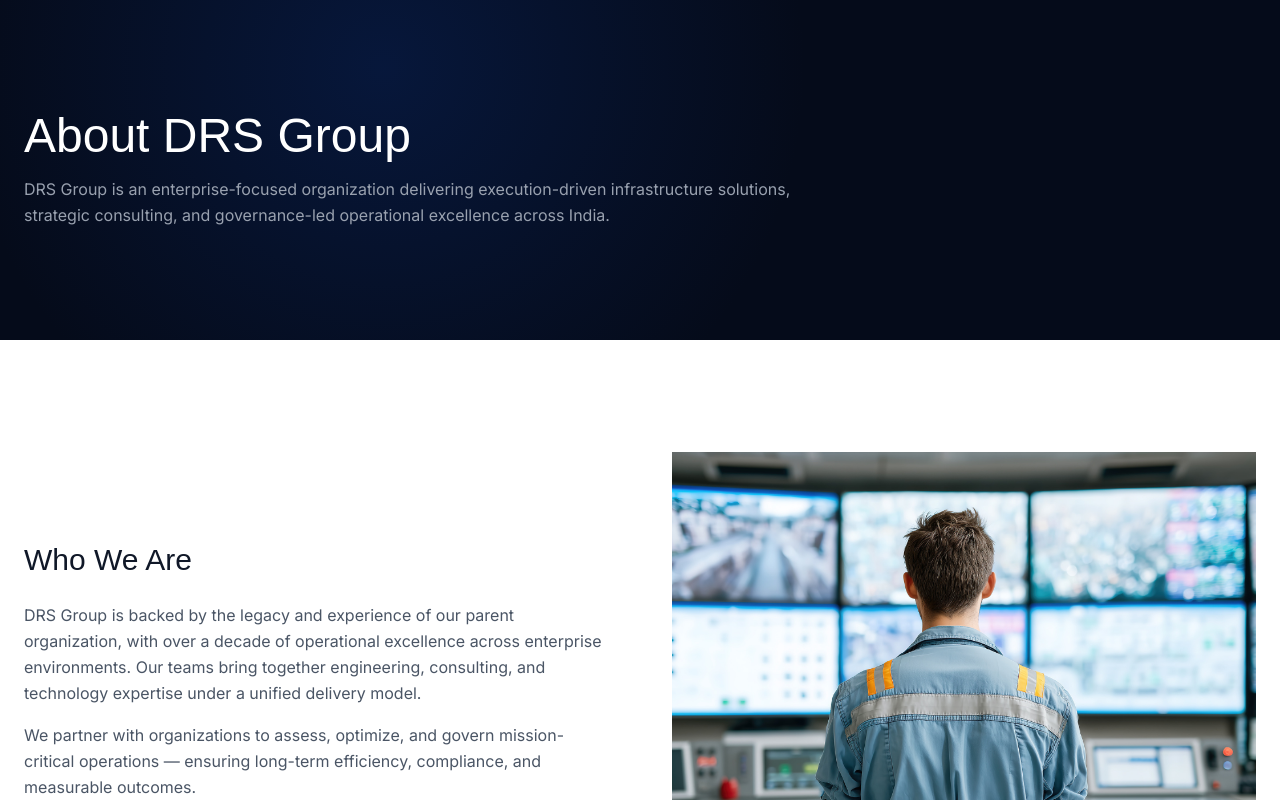
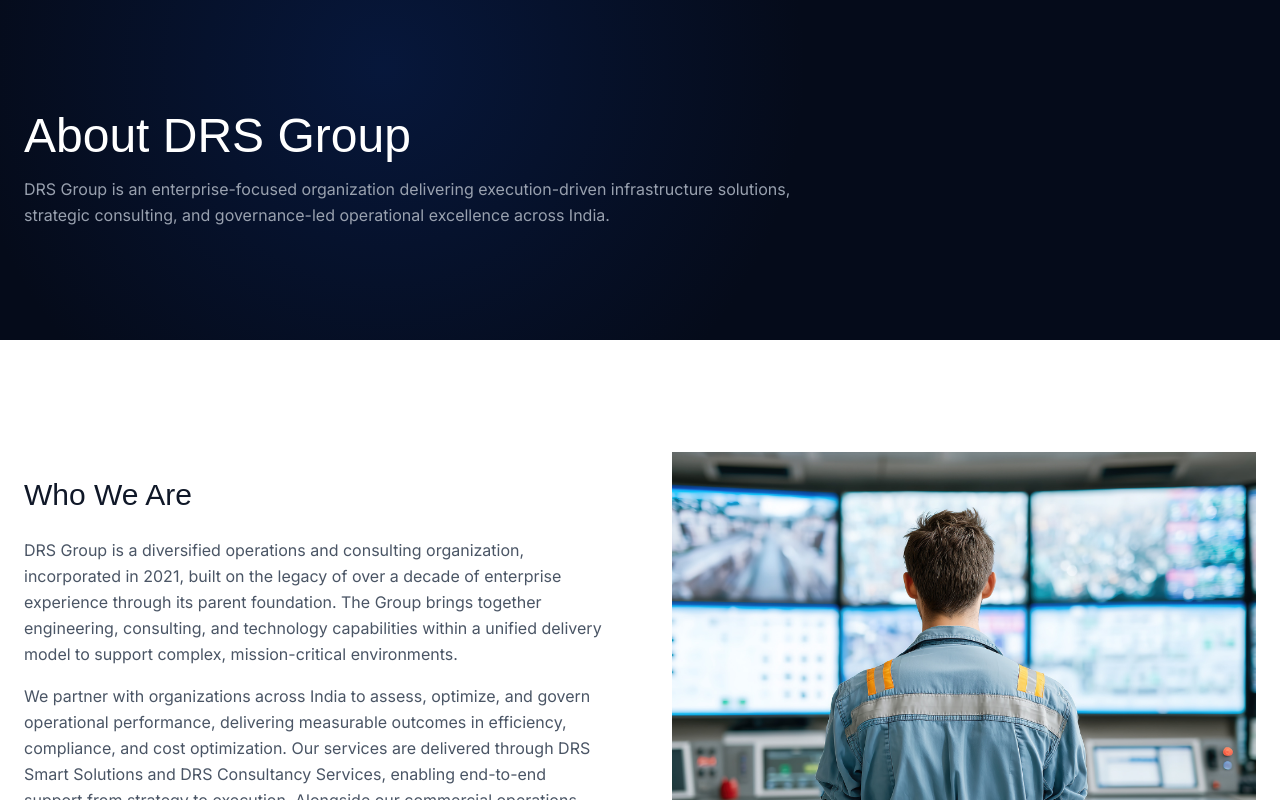
Before and after one commit to sawantatharva/drs-group, a Next.js app: page /about in a window 1280 px wide. Shown: the top 800 px of the page. Built offline with nearby package versions, Linux system fonts and the light colour scheme; a web font is replaced by a local one.

Commit message:
data update - about

```diff
--- a/src/app/about/page.tsx
+++ b/src/app/about/page.tsx
@@ -43,17 +43,11 @@
             </h2>
 
             <p className="mt-6 font-inter text-base leading-relaxed text-gray-600">
-              DRS Group is backed by the legacy and experience of our parent
-              organization, with over a decade of operational excellence across
-              enterprise environments. Our teams bring together engineering,
-              consulting, and technology expertise under a unified delivery
-              model.
-            </p>
+            DRS Group is a diversified operations and consulting organization, incorporated in 2021, built on the legacy of over a decade of enterprise experience through its parent foundation. The Group brings together engineering, consulting, and technology capabilities within a unified delivery model to support complex, mission-critical environments.            </p>
 
             <p className="mt-4 font-inter text-base leading-relaxed text-gray-600">
-              We partner with organizations to assess, optimize, and govern
-              mission-critical operations — ensuring long-term efficiency,
-              compliance, and measurable outcomes.
+            We partner with organizations across India to assess, optimize, and govern operational performance, delivering measurable outcomes in efficiency, compliance, and cost optimization. Our services are delivered through DRS Smart Solutions and DRS Consultancy Services, enabling end-to-end support from strategy to execution. Alongside our commercial operations, DRS Foundation focuses on initiatives that contribute positively to communities and broader societal development.
+
             </p>
           </div>
 
```
